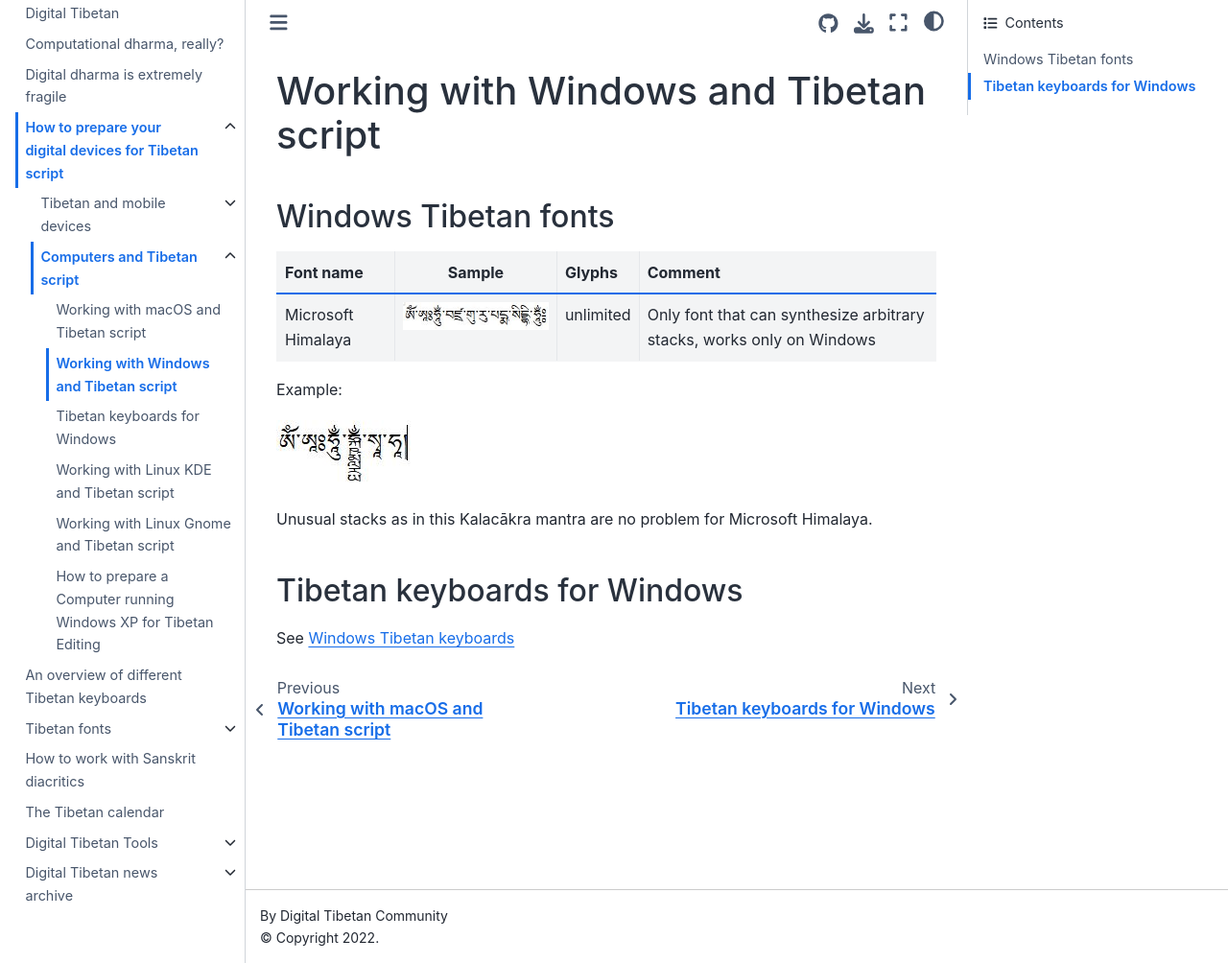
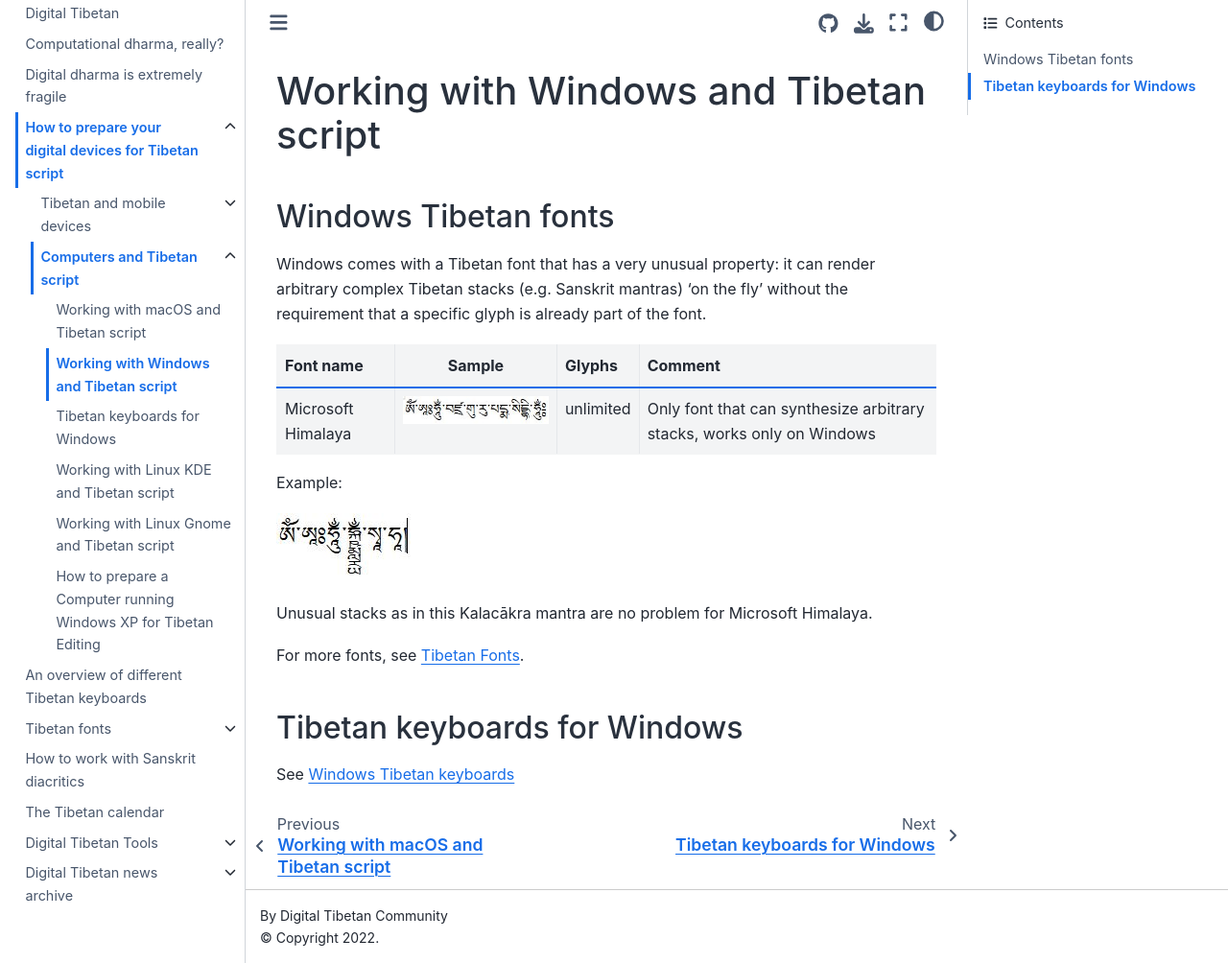
Before and after one commit to DigitalTibetan/DigitalTibetan, a Jupyter Book: the page built from docs/computers_windows.md, in a window 1280 px wide and 1004 px high. Shown: the whole window at 96% size. Built offline with Jupyter Book 1.0.4 settings and Sphinx 7.4.7 and the Sphinx Book theme 1.1.4, drawn with Linux system fonts in a browser that asks for light colours.

Commit message:
Himalaya intro

```diff
--- a/docs/computers_windows.md
+++ b/docs/computers_windows.md
@@ -1,6 +1,8 @@
 # Working with Windows and Tibetan script
 
 ## Windows Tibetan fonts
+
+Windows comes with a Tibetan font that has a very unusual property: it can render arbitrary complex Tibetan stacks (e.g. Sanskrit mantras) 'on the fly' without the requirement that a specific glyph is already part of the font.
 
 | Font name | Sample | Glyphs | Comment |
 | --------- | :----: | ------ | ------- |
@@ -11,6 +13,8 @@ Example:
 ![Kalacākra](Images/Himalaya_Kalacakra.jpg)
 
 Unusual stacks as in this Kalacākra mantra are no problem for Microsoft Himalaya.
+
+For more fonts, see [Tibetan Fonts](tibetan_fonts.md).
 ## Tibetan keyboards for Windows
 
 See [Windows Tibetan keyboards](computers_windows_keyboards.md)
```
